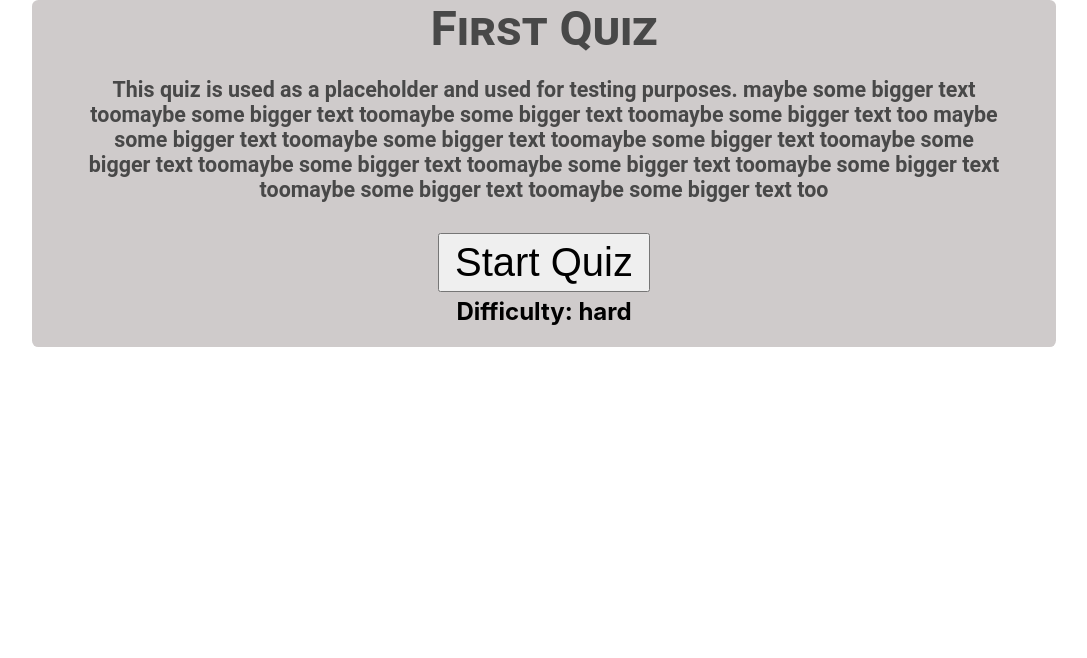
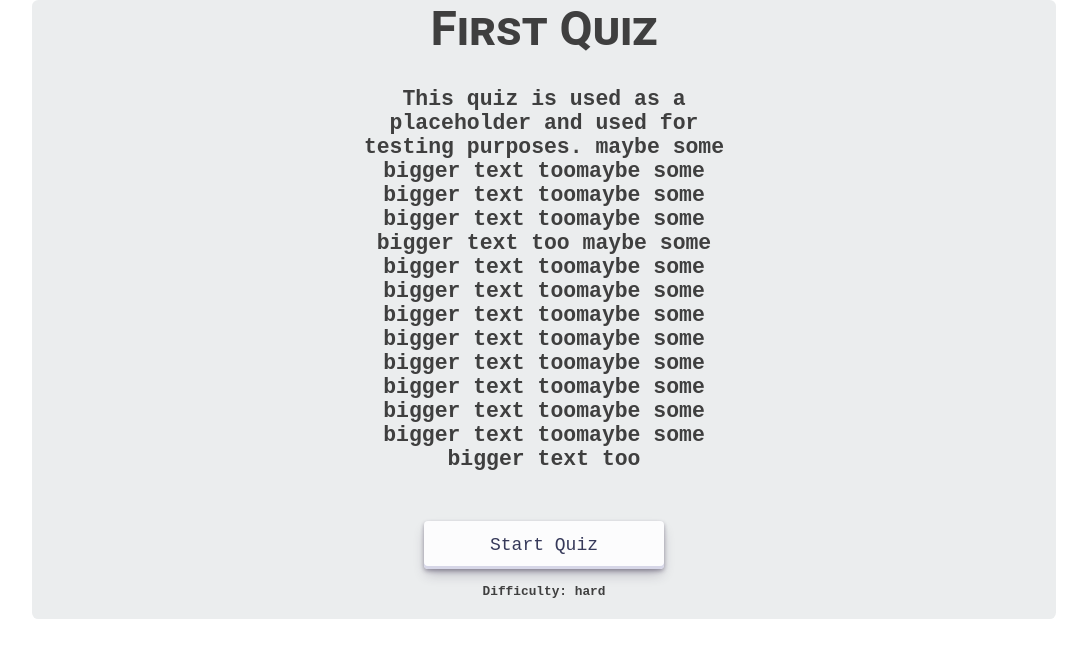
Before and after one commit to 3umaGH/QuizComponent, a React (Create React App) app: page / in a window 1280 px wide. Shown: the top 658 px of the page, without its empty margins (96-1183 px from the left). Built offline with nearby package versions, Linux system fonts and the light colour scheme; the HTML template or start-up script is replaced by a standard one.

Commit message:
Tweaked styles a bit

```diff
--- a/src/components/Quiz.tsx
+++ b/src/components/Quiz.tsx
@@ -1,11 +1,18 @@
 import React, { useState } from "react";
 
 const correctAnswerButtonStyle = {
-  backgroundColor: "green",
+  opacity: '1',
+  backgroundColor: '#50C878',
+  color: "#fafafa",
+  boxShadow: "rgba(78, 13, 218, 0.1) 0 2px 4px, rgba(45, 35, 66, 0.3) 0 7px 13px -3px, #43a865 0 -3px 0 inset"
+
 };
 
 const incorrectAnswerButtonStyle = {
-  backgroundColor: "red",
+  opacity: '1',
+  backgroundColor: "#C70039",
+  color: "#fafafa",
+  boxShadow: "rgba(78, 13, 218, 0.1) 0 2px 4px, rgba(45, 35, 66, 0.3) 0 7px 13px -3px, #b50235 0 -3px 0 inset"
 };
 
 type QuizProps = {
@@ -115,7 +122,7 @@
                     {description && <h6>{description}</h6>}
                   </div>
                 </div>
-                <button onClick={() => startQuiz()} className="quizStartButton">
+                <button onClick={() => startQuiz()} className="button quizStartButton">
                   Start Quiz
                 </button>
                 {difficulty && (
@@ -136,7 +143,7 @@
                         handleAnswerClick(e, index, answer.correct)
                       }
                       key={index}
-                      className="quizAnswerOption"
+                      className="button quizAnswerOption"
                       disabled={
                         answeredVariant.includes(index) ||
                         (!isMultiAnswer(currentQuestion) &&
@@ -163,7 +170,7 @@
                   </p>
                 </div>
 
-                <button className="nextButton" onClick={() => handleNext()}>
+                <button className="button nextButton" onClick={() => handleNext()}>
                   Next
                 </button>
               </>
--- a/src/index.css
+++ b/src/index.css
@@ -25,16 +25,19 @@
   width: 80%;
   height: 50%;
 
-  background-color: rgb(207, 203, 203);
+  background-color: rgb(235, 237, 238);
+  color: rgb(63, 63, 63);
+
   border-radius: 0.4rem;
 
   margin: 0 auto;
   text-align: center;
+
+  font-family: "JetBrains Mono", monospace;
 }
 
 .quizTitle {
   text-align: center;
-  color: rgb(72, 72, 72);
 
   font-family: "Roboto";
   font-variant: small-caps;
@@ -42,9 +45,10 @@
 }
 
 .quizDesc {
-  margin-top: 2%;
-  padding: 0px 5% 0px 5%;
+  margin-top: 30px;
+  padding: 0px 30% 0px 30%;
 
+  font-family: "JetBrains Mono", monospace;
   font-size: 2rem;
   font-variant: normal;
 }
@@ -56,24 +60,22 @@
 }
 
 .quizStartButton {
-  margin: 3% 0 0.5% 0;
+  margin: 50px 0 15px 0;
 
-  padding: 5px 15px;
-  font-size: 2.5rem;
+  width: 15rem;
 }
 
 .quizDifficulty {
-  padding-bottom: 2%;
+  padding-bottom: 20px;
 
   font-size: 1.5rem;
 }
 
 .quizAnswers {
-  margin-top: 2%;
+  margin: 2%;
 
   display: flex;
   flex-direction: column;
-
   justify-content: center;
 }
 
@@ -81,14 +83,66 @@
   margin: 2% 0 1% 0;
   width: 10%;
   min-width: 100px;
-
-  font-size: 1.5rem;
 }
 
 .quizAnswerOption {
-  font-size: 1.5rem;
+  margin: 0.2rem;
 }
 
-.quizSummary {
-  font-size: 1.5rem;
+.quizDifficulty {
+  font-size: 0.8rem;
 }
+
+.button {
+  align-items: center;
+  appearance: none;
+  background-color: #fcfcfd;
+  border-radius: 4px;
+  border-width: 0;
+  box-shadow: rgba(45, 35, 66, 0.4) 0 2px 4px,
+    rgba(45, 35, 66, 0.3) 0 7px 13px -3px, #d6d6e7 0 -3px 0 inset;
+  box-sizing: border-box;
+  color: #36395a;
+  cursor: pointer;
+  display: inline-flex;
+  font-family: "JetBrains Mono", monospace;
+  height: 48px;
+  justify-content: center;
+  line-height: 1;
+  list-style: none;
+  overflow: hidden;
+  padding-left: 16px;
+  padding-right: 16px;
+  position: relative;
+  text-align: left;
+  text-decoration: none;
+  transition: box-shadow 0.15s, transform 0.15s;
+  user-select: none;
+  -webkit-user-select: none;
+  touch-action: manipulation;
+  white-space: nowrap;
+  will-change: box-shadow, transform;
+  font-size: 18px;
+}
+
+.button:focus:enabled {
+  box-shadow: #d6d6e7 0 0 0 1.5px inset, rgba(45, 35, 66, 0.4) 0 2px 4px,
+    rgba(45, 35, 66, 0.3) 0 7px 13px -3px, #d6d6e7 0 -3px 0 inset;
+}
+
+.button:active:enabled {
+  box-shadow: #d9e7d6 0 3px 7px inset;
+  transform: translateY(2px);
+}
+
+button:hover:enabled {
+  box-shadow: rgba(45, 35, 66, 0.4) 0 4px 8px,
+    rgba(45, 35, 66, 0.3) 0 7px 13px -3px, #d6d6e7 0 -3px 0 inset;
+  transform: translateY(-2px);
+}
+
+.button:disabled {
+  opacity: 0.5;
+  box-shadow: rgba(45, 35, 66, 0.4) 0 4px 8px,
+    rgba(45, 35, 66, 0.3) 0 7px 13px -3px, #c8c8c8 0 -3px 0 inset;
+}
```
